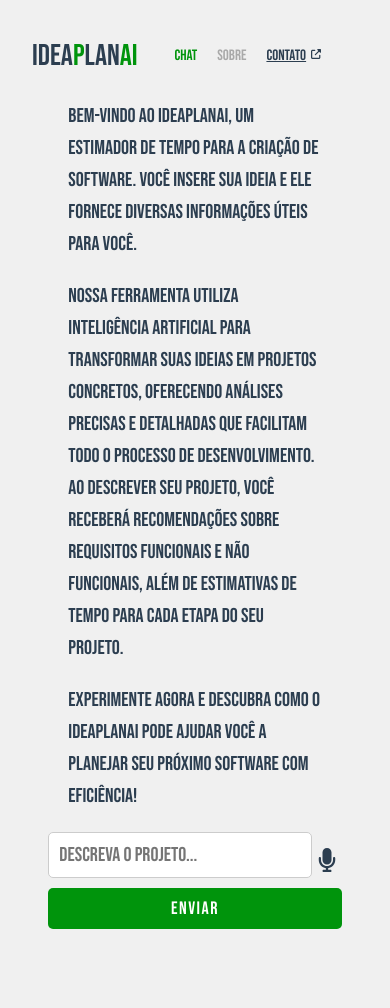
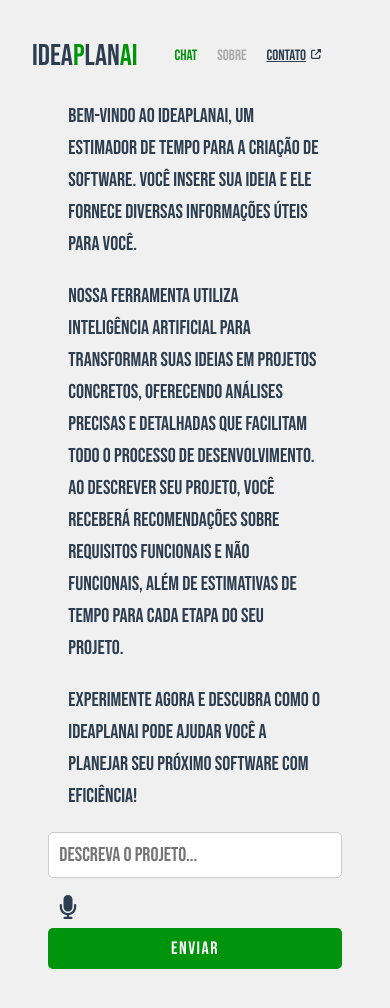
Before and after one commit to dacmarcell/ideaplanAI-web, a Vue app: page / in a window 390 px wide. Shown: the top 1008 px of the page. Before the commit the page ends 977 px from the top, so only its background shows below. Built offline with nearby package versions, Linux system fonts and the light colour scheme.

Commit message:
chore: refactor MarkdownRenderer to integrate VoiceSearch component and remove microphone button functionality

```diff
--- a/src/components/MarkdownRenderer.vue
+++ b/src/components/MarkdownRenderer.vue
@@ -1,8 +1,6 @@
 <script setup lang="ts">
-import { FontAwesomeIcon } from '@fortawesome/vue-fontawesome'
-import { faMicrophone } from '@fortawesome/free-solid-svg-icons'
-
 import LoadingData from './LoadingData.vue'
+import VoiceSearch from './VoiceSearch.vue'
 </script>
 
 <template>
@@ -14,17 +12,8 @@ import LoadingData from './LoadingData.vue'
         class="form-input"
         placeholder="Descreva o projeto..."
       />
-      <button type="button" @click="onSearchWithVoice" class="form-btn">
-        <FontAwesomeIcon
-          :icon="faMicrophone"
-          :class="
-            isSearchingUsingVoice
-              ? 'icon microphone-active'
-              : 'icon microphone-inactive'
-          "
-        />
-      </button>
     </div>
+    <VoiceSearch />
     <button type="submit" class="form-button">Enviar</button>
     <div v-if="loading" class="loading">
       <p>Carregando...</p>
@@ -59,21 +48,6 @@ import LoadingData from './LoadingData.vue'
 .form-input:focus {
   border: 1px solid var(--background-secoundary-color);
 }
-.form-btn {
-  background-color: transparent;
-  border: none;
-}
-.microphone-inactive {
-  cursor: pointer;
-  color: var(--background-secoundary-color);
-  font-size: 24px;
-}
-.microphone-active {
-  cursor: pointer;
-  color: red;
-  background-color: red;
-  font-size: 24px;
-}
 .form-button {
   font-family: var(--font-primary);
   font-size: 18px;
@@ -86,18 +60,15 @@ import LoadingData from './LoadingData.vue'
   cursor: pointer;
   width: 100%;
 }
-
 .loading {
   text-align: center;
   font-size: 18px;
 }
-
 .error {
   text-align: center;
   font-size: 18px;
   margin-top: 20px;
 }
-
 .markdown-content {
   margin-top: 20px;
   font-family: 'Georgia', serif;
@@ -122,8 +93,6 @@ export default {
       renderedMarkdown: '',
       md: new MarkdownIt(),
       loading: false,
-      isSearchingUsingVoice: false,
-      SEARCH_WITH_VOICE_TIMEOUT: 3000,
     }
   },
   mounted() {
@@ -161,11 +130,6 @@ export default {
           this.loading = false
         })
     },
-    onSearchWithVoice() {
-      setTimeout(() => {
-        this.isSearchingUsingVoice = false
-      }, this.SEARCH_WITH_VOICE_TIMEOUT)
-    },
   },
 }
 </script>
```
